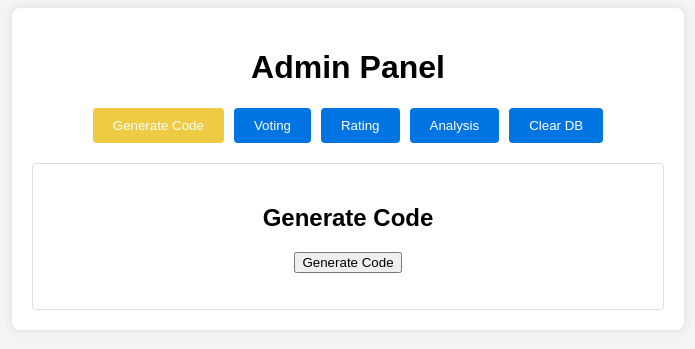
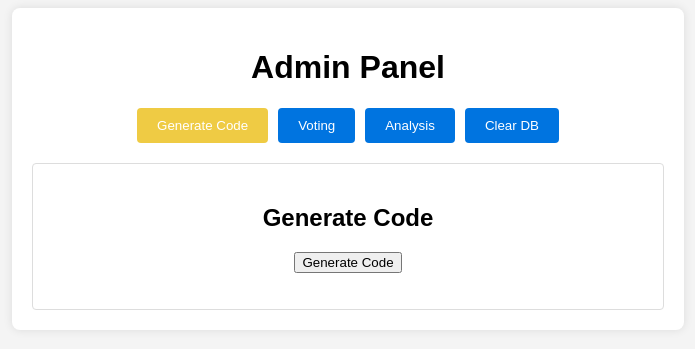
Before and after one commit to KurianAB/Online_voting_system, a Flask app: page /admin in a window 1280 px wide. Shown: the top 349 px of the page, without its empty margins (292-987 px from the left). Run offline with Flask 3, Linux system fonts and the light colour scheme.

Commit message:
voting(final)

```diff
--- a/templates/admin.html
+++ b/templates/admin.html
@@ -12,7 +12,6 @@
         <div class="tabs">
             <button class="tab-link active" onclick="openTab(event, 'generate-code')">Generate Code</button>
             <button class="tab-link" onclick="openTab(event, 'voting')">Voting</button>
-            <button class="tab-link" onclick="openTab(event, 'rating')">Rating</button>
             <button class="tab-link" onclick="openTab(event, 'analysis')">Analysis</button>
             <button class="tab-link" onclick="openTab(event, 'clear-db')">Clear DB</button>
         </div>
```
Also changed, not shown: voting.db.
